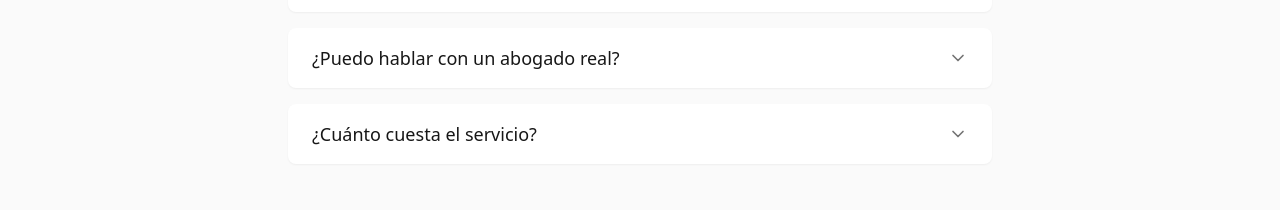
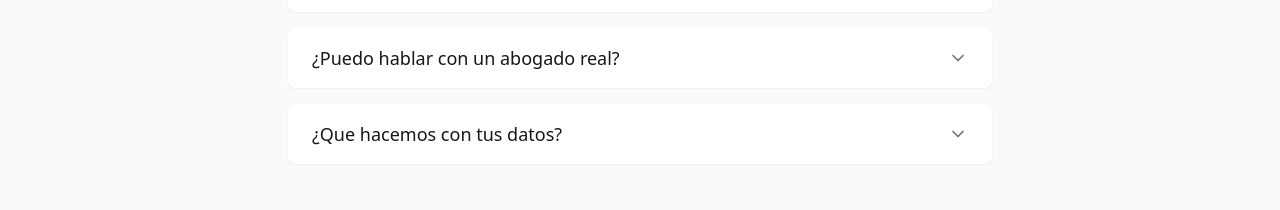
Before and after one commit to 4ismael1/LegalAI_RD_2.0, a React (Vite) app: page / in a window 1280 px wide. Shown: the part 2920-3130 px from the top of the page. Built offline with nearby package versions, Linux system fonts and the light colour scheme; no server answers.

Commit message:
Update Landing.tsx

```diff
--- a/src/pages/Landing.tsx
+++ b/src/pages/Landing.tsx
@@ -73,8 +73,8 @@ const faqs = [
     answer: 'Sí, ofrecemos la opción de conectarte con abogados especializados para casos que requieran atención personalizada.'
   },
   {
-    question: '¿Cuánto cuesta el servicio?',
-    answer: 'Ofrecemos diferentes planes según tus necesidades, incluyendo una versión gratuita con funcionalidades básicas.'
+    question: '¿Que hacemos con tus datos?',
+    answer: 'Cuando te registras, nos das tu consentimiento para recopilar tu nombre, correo, dirección, datos de pago y tu historial de interacciones. Esa información se usa para gestionar tu cuenta, personalizar tu experiencia y ofrecerte un servicio seguro. Todo se maneja con protocolos de cifrado y se respeta la legislación de protección de datos vigente. Además, si en algún momento prefieres retirar tu consentimiento, tienes la opción de hacerlo fácilmente.'
   }
 ];
 
```
